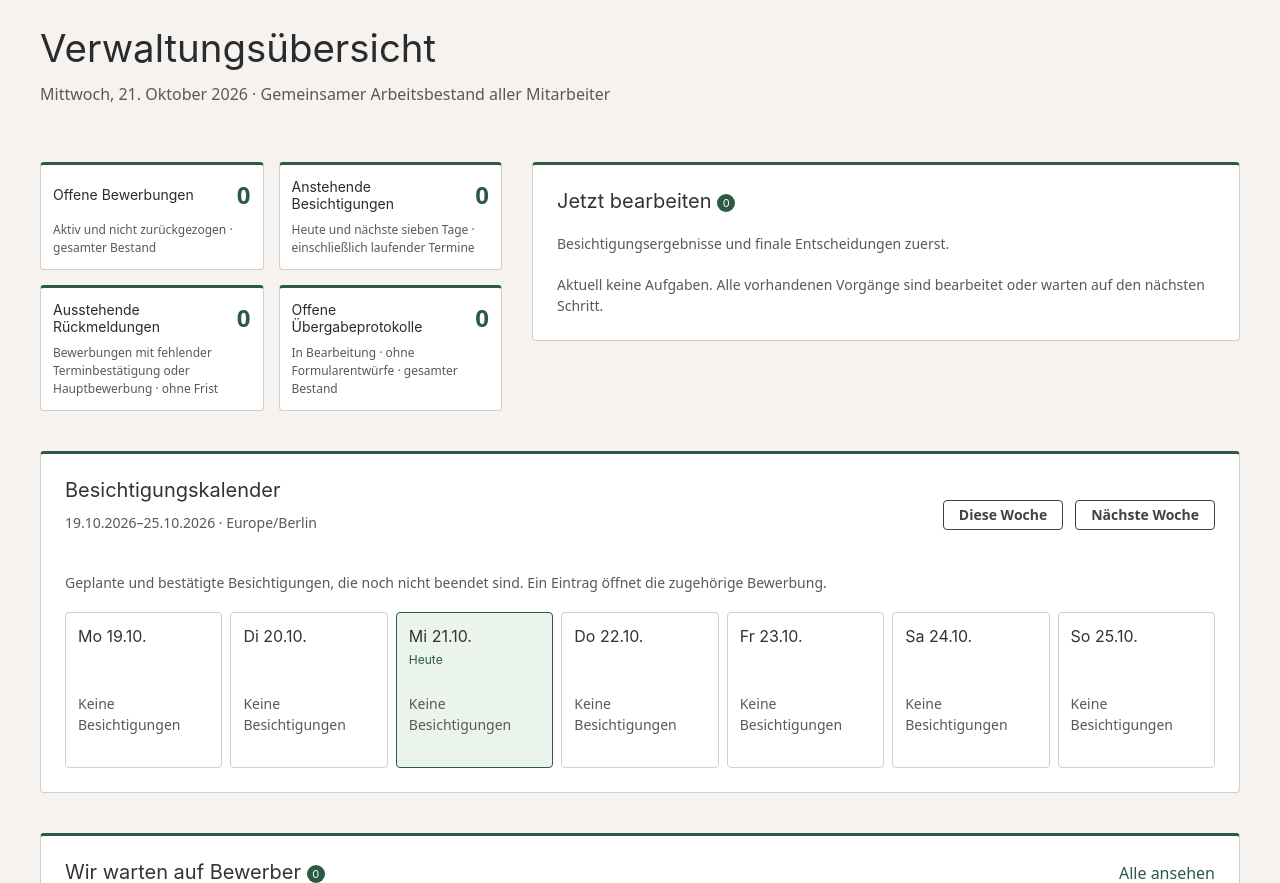
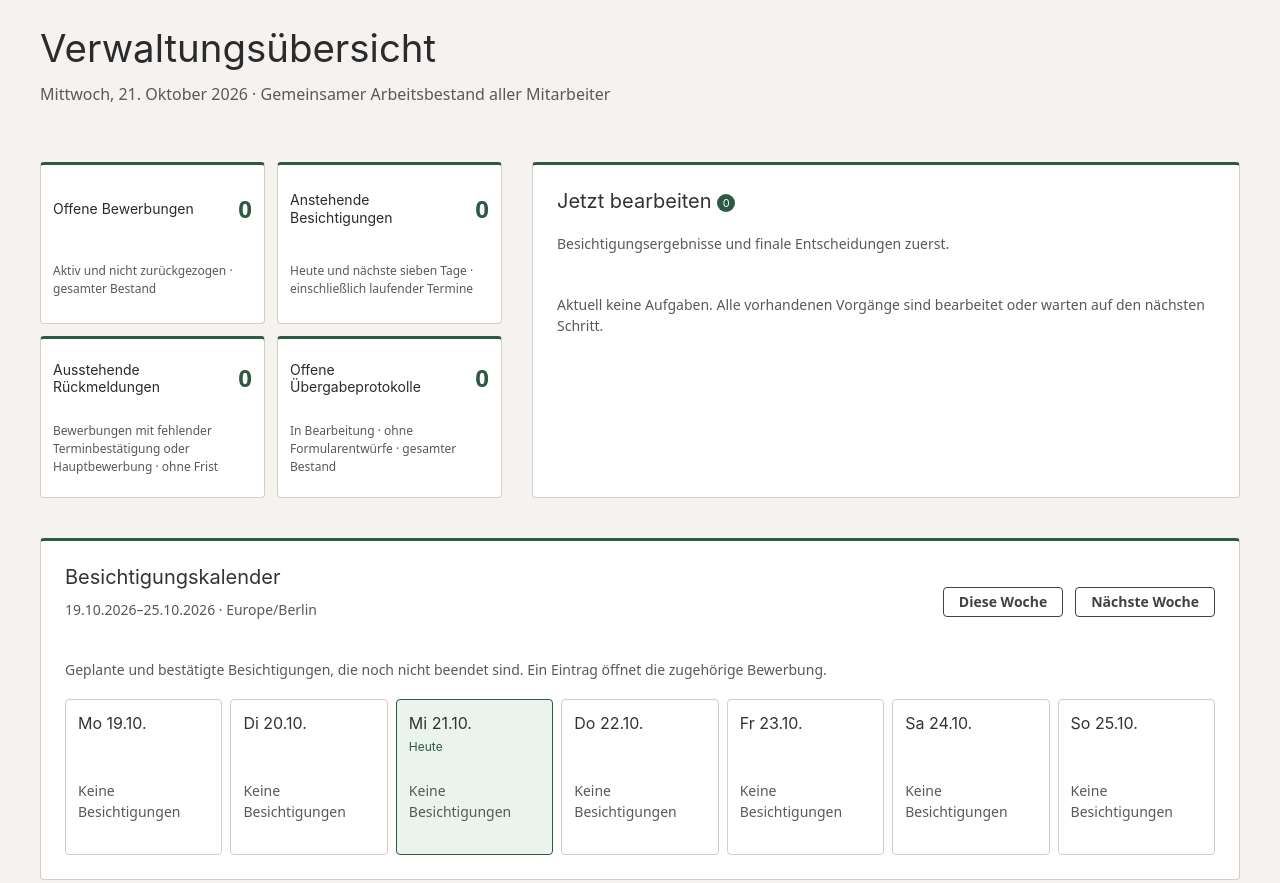
Before and after one commit to STEImmo/STEImmo, a Django app: page /verwaltung/ in a window 1280 px wide. Shown: the part 188-1071 px from the top of the page. Run offline with Django 5.2, Linux system fonts and the light colour scheme; the visitor is signed in with stand-in values (Sample User, id 1); data that the repository does not hold is empty; parts of the project's set-up code (start-up, migrations or seed data) failed here and were passed over; some libraries are stand-ins or nearby versions.

Commit message:
refactor: fix dashboard layout heights and add scrollable task list on desktop

```diff
--- a/static/css/app.css
+++ b/static/css/app.css
@@ -1927,6 +1927,45 @@
     grid-column: 1 / -1;
 }
 
+.dashboard-metrics {
+    display: grid;
+    gap: var(--steimmo-space-sm);
+}
+
+@media (min-width: 640px) {
+    .dashboard-metrics {
+        grid-template-columns: repeat(2, minmax(0, 1fr));
+    }
+}
+
+@media (min-width: 1200px) {
+    .dashboard-summary > div {
+        height: 21rem;
+    }
+
+    .dashboard-metrics {
+        height: 100%;
+        grid-template-rows: repeat(2, minmax(0, 1fr));
+    }
+
+    .dashboard-tasks {
+        display: flex;
+        flex-direction: column;
+        height: 100%;
+        box-sizing: border-box;
+    }
+
+    .dashboard-tasks > .dashboard-section-heading,
+    .dashboard-tasks > p {
+        flex-shrink: 0;
+    }
+
+    .dashboard-tasks .dashboard-entries {
+        min-height: 0;
+        overflow-y: auto;
+    }
+}
+
 .dashboard-metric {
     display: grid;
     grid-template-columns: minmax(0, 1fr) auto;
--- a/templates/base.html
+++ b/templates/base.html
@@ -6,7 +6,7 @@
     <meta name="viewport" content="width=device-width, initial-scale=1">
     <title>{% block title %}STE Immobilien eGbR{% endblock %}</title>
     <link rel="stylesheet" href="{% static 'vendor/uikit/uikit.min.css' %}">
-    <link rel="stylesheet" href="{% static 'css/app.css' %}?v=73">
+    <link rel="stylesheet" href="{% static 'css/app.css' %}?v=74">
 </head>
 <body class="site-shell">
     <a class="site-skip-link" href="#main-content">Zum Inhalt springen</a>
--- a/templates/wohnungsverwaltung/employee_dashboard.html
+++ b/templates/wohnungsverwaltung/employee_dashboard.html
@@ -13,9 +13,9 @@
             <p class="uk-text-muted uk-margin-small-top">{{ today|date:"l, d. F Y" }} · Gemeinsamer Arbeitsbestand aller Mitarbeiter</p>
         </div>
 
-        <div class="uk-grid-medium uk-flex-top uk-margin-medium-bottom" uk-grid>
+        <div class="{% if not list_title %}dashboard-summary {% endif %}uk-grid-medium uk-flex-top uk-margin-medium-bottom" uk-grid>
             <div class="{% if list_title %}uk-width-1-1{% else %}uk-width-2-5@l{% endif %}">
-                <div class="uk-grid-small uk-child-width-1-2@s {% if list_title %}uk-child-width-1-4@l{% endif %}" uk-grid>
+                <div class="{% if list_title %}uk-grid-small uk-child-width-1-2@s uk-child-width-1-4@l{% else %}dashboard-metrics{% endif %}"{% if list_title %} uk-grid{% endif %}>
                     {% for metric in metrics %}
                     <div>
                         <a class="dashboard-metric management-panel uk-card uk-card-default uk-card-body" href="{{ metric.href }}">
```
Also changed, not shown: README.md.
